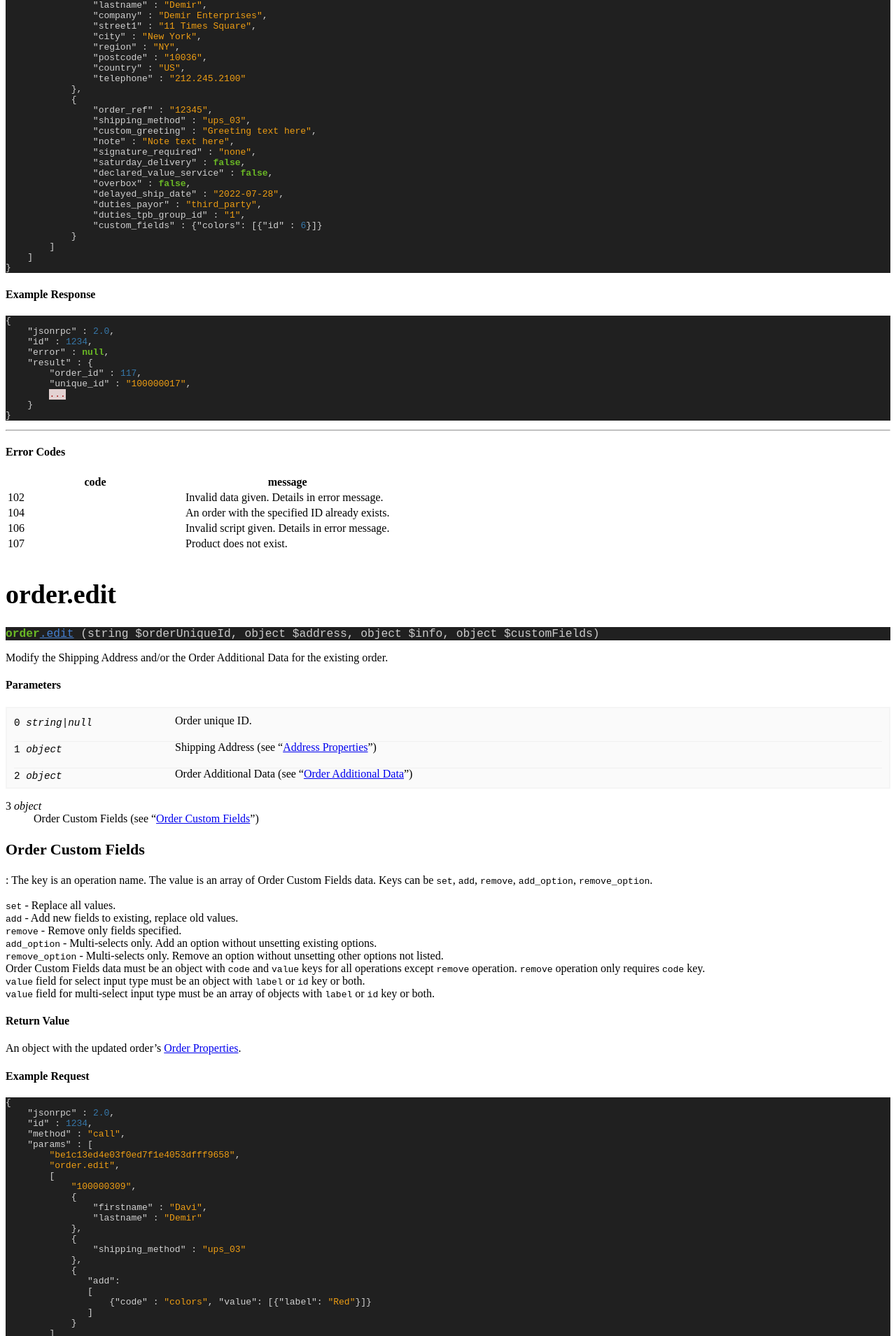
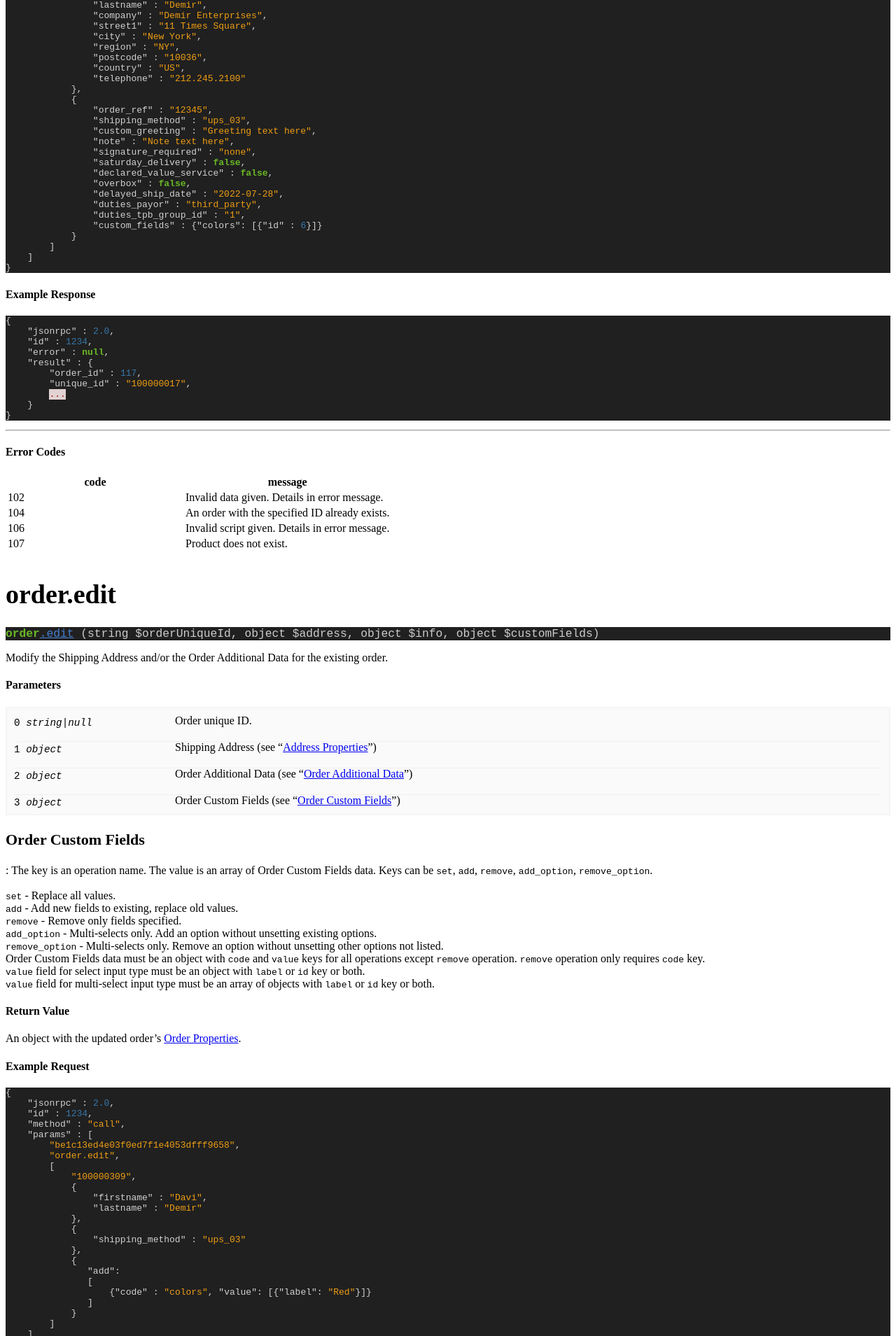
Before and after one commit to ShipStream/shipstream.github.io, a Jekyll site: the page built from _posts/2014-07-25-order.md, in a window 1280 px wide. Shown: the part 4491-6400 px from the top of the page at 70% size. Built offline with Jekyll 4.4.1, drawn with Linux system fonts in a browser that asks for light colours; a style sheet for code colours, icons or effects is not loaded.

Commit message:
Fix order.edit parameters formatting.

```diff
--- a/_posts/2014-07-25-order.md
+++ b/_posts/2014-07-25-order.md
@@ -333,10 +333,10 @@ Modify the Shipping Address and/or the Order Additional Data for the existing or
 
 2 _object_
 : Order Additional Data (see "[Order Additional Data](#order_additional_data)")
-{:.code-defs.wide}
 
 3 _object_
 : Order Custom Fields (see "[Order Custom Fields](#order_custom_fields)")
+{:.code-defs.wide}
 
 <h3 id="order_custom_fields">
     Order Custom Fields
```
